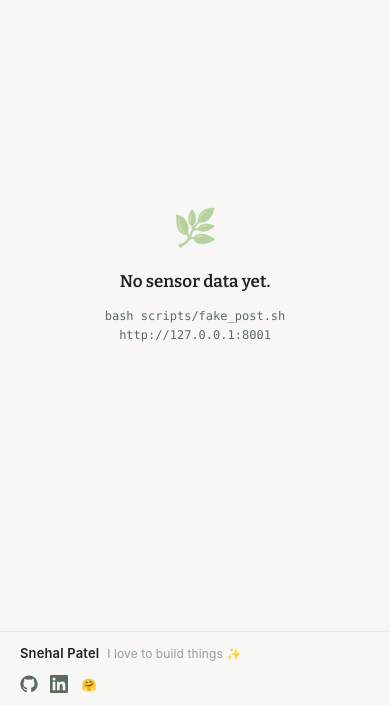
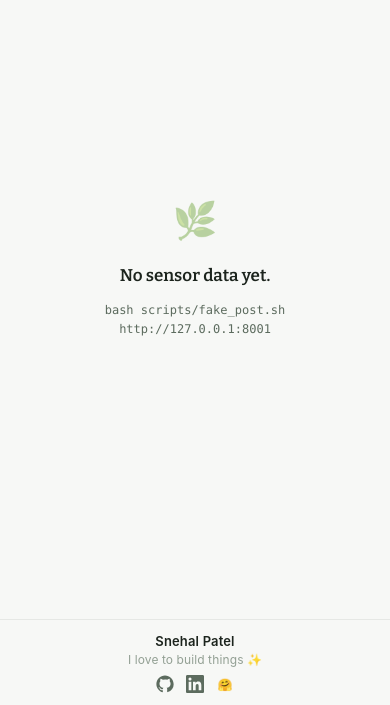
Before and after one commit to spate141/garden-agent, a FastAPI app: template garden/dashboard/templates/index.html in a window 390 px wide. Shown: the part 139-844 px from the top of the page. Run offline with FastAPI, Linux system fonts and the light colour scheme; the template is opened without the code that fills it, so the values that code supplies are empty; parts of the project's set-up code (start-up, migrations or seed data) failed here and were passed over.

Commit message:
Add Snehal.ai branding footer with social links and styling

```diff
--- a/garden/dashboard/static/css/snehal-footer.css
+++ b/garden/dashboard/static/css/snehal-footer.css
@@ -45,6 +45,12 @@
 @media (max-width: 600px) {
   .snehal-footer__inner {
     flex-direction: column;
-    align-items: flex-start;
+    align-items: center;
+    gap: 6px;
+  }
+  .snehal-footer__brand {
+    flex-direction: column;
+    align-items: center;
+    gap: 2px;
   }
 }
```
